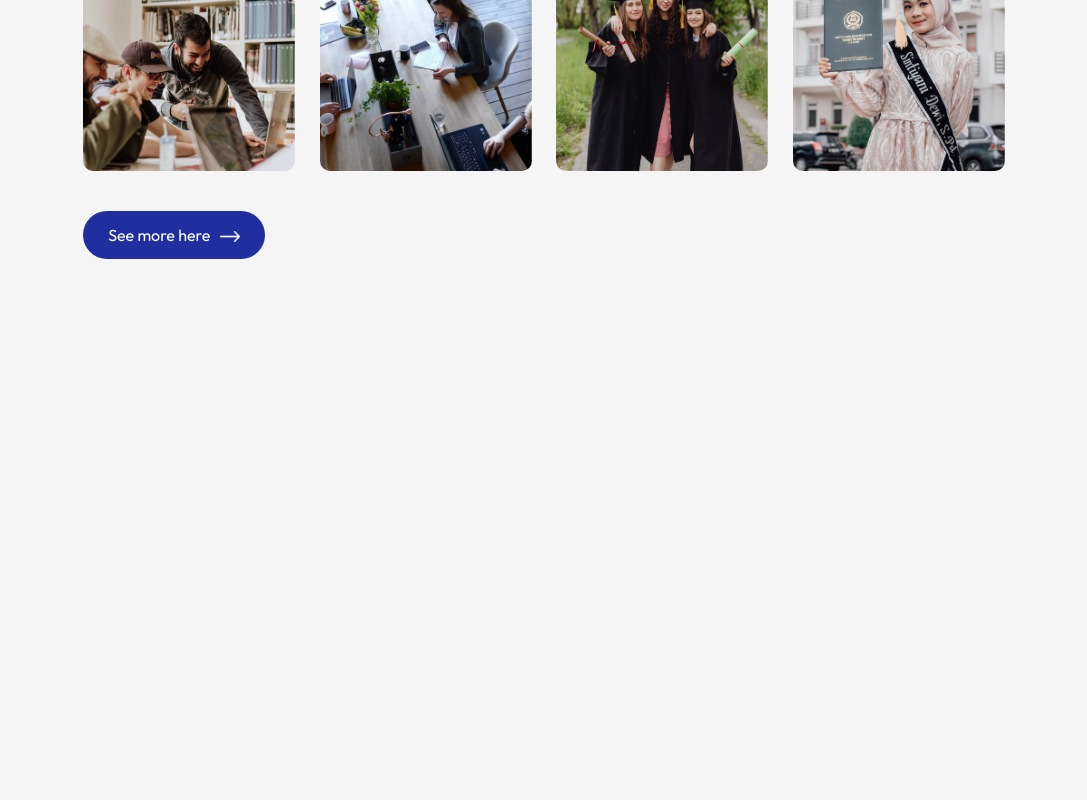
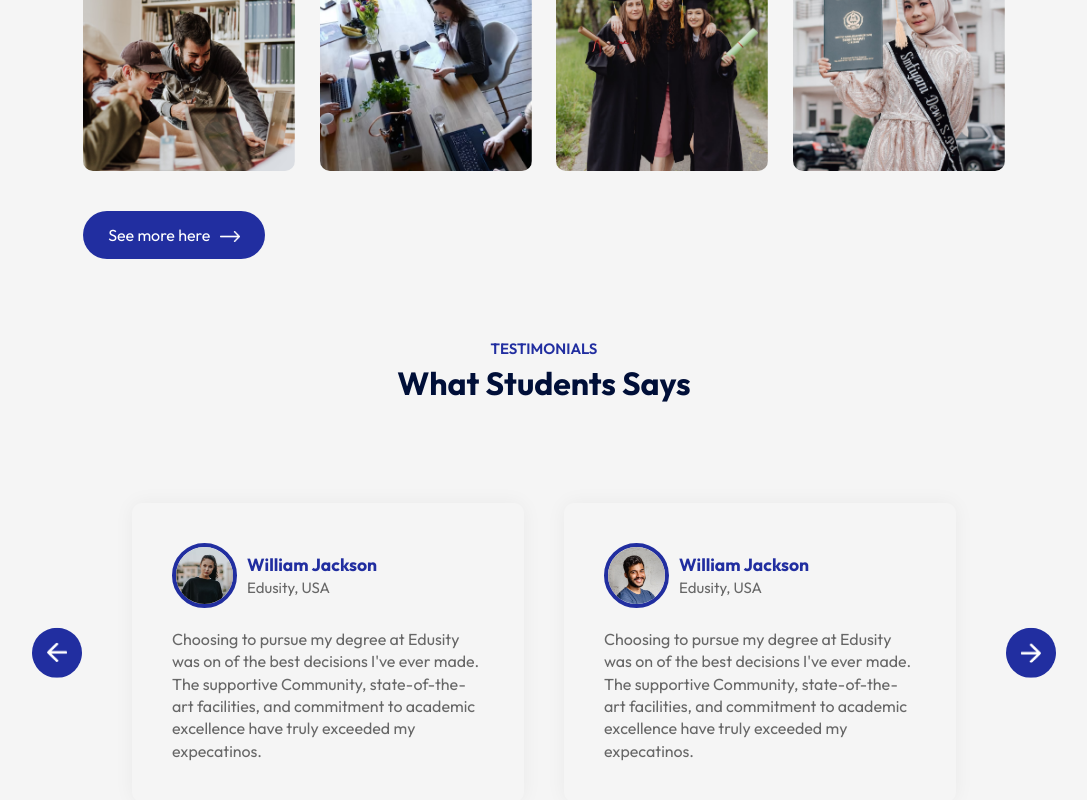
Before and after one commit to sarathks17/universityapplication, a React (Vite) app in the folder edusity/: page / in a window 1280 px wide. Shown: the part 2138-2938 px from the top of the page, without its empty margins (96-1183 px from the left). Before the commit the page ends 2477 px from the top, so only its background shows below. Built offline with nearby package versions, Linux system fonts and the light colour scheme.

Commit message:
Testimonials section completed woking on Contact section

```diff
--- a/edusity/src/App.jsx
+++ b/edusity/src/App.jsx
@@ -5,6 +5,7 @@
 import Title from './Components/Title/Title'
 import About from './Components/About/About'
 import Campus from './Components/Campus/Campus'
+import Testimonials from './Components/Testimonials/Testimonials'
 
 const App = () => {
   return (
@@ -17,6 +18,8 @@
       <About/>
       <Title subTitle='Gallery' title='Campus Photos'/>
       <Campus/>
+      <Title subTitle='TESTIMONIALS' title='What Students Says'/>
+      <Testimonials/>
       </div>
 
     </div>
--- a/edusity/src/Components/Campus/Campus.css
+++ b/edusity/src/Components/Campus/Campus.css
@@ -11,6 +11,5 @@
 .gallery img{
     width: 23%;
     border-radius: 10px;
-    justify-content: center;
-    align-items: center;
+
 }
--- /dev/null
+++ b/edusity/src/Components/Testimonials/Testimonials.css
@@ -0,0 +1,58 @@
+.testimonials{
+    margin: 80px auto;
+    padding: 0 80px;
+    position: relative;
+
+}
+.next-btn, .back-btn{
+    position: absolute;
+    top: 50%;
+    right: 0;
+    transform: translateY(-50%);
+    padding: 15px;
+    width: 50px;
+    border-radius: 50%;
+    cursor: pointer;
+    background: #212EA0;
+}
+.back-btn{
+    right: auto;
+    left: 0;
+}
+.slider{
+    overflow: hidden;
+
+}
+.slider ul{
+    display: flex;
+    width: 200%;
+    overflow-x: hidden;
+    transition: 0.5s;
+}
+.slider ul li{
+    list-style: none;
+    width: 50%;
+    padding: 20px;
+}
+.slide{
+    box-shadow: 0 0 20px rgba(0,0,0,0.05);
+    padding: 40px;
+    border-radius: 10px;
+    color: #676767;
+    line-height: 1.4;
+}
+.slide img{
+    width: 65px;
+    border-radius: 50%;
+    margin-right: 10px;
+    border: 4px solid #212EA0;
+}
+.user-info{
+    display: flex;
+    align-items: center;
+    margin-bottom: 20px;
+    font-size: 15px;
+}
+.user-info h3{
+    color: #212EA0;
+}
--- /dev/null
+++ b/edusity/src/Components/Testimonials/Testimonials.jsx
@@ -0,0 +1,104 @@
+import React, { useRef } from 'react'
+import './Testimonials.css'
+import next_icon from '../../assets/next-icon.png'
+import back_icon from '../../assets/back-icon.png'
+import user_1 from '../../assets/user-1.png'
+import user_2 from '../../assets/user-2.png'
+import user_3 from '../../assets/user-3.png'
+import user_4 from '../../assets/user-4.png'
+const Testimonials = () => {
+
+const slider = useRef();
+let tx = 0;
+
+const slideForward = () => {
+   if(tx > -50){
+    tx -= 25;
+   }
+   slider.current.style.transform = `translateX(${tx}%)`
+}
+const slideBackward = () => {
+   if(tx < 0){
+    tx += 25;
+   }
+   slider.current.style.transform = `translateX(${tx}%)`
+}
+
+
+  return (
+    <div className='testimonials'>
+      <img src={next_icon} alt='' className='next-btn' onClick={slideForward}/>
+      <img src={back_icon} alt='' className='back-btn' onClick={slideBackward}/>
+      <div className="slider">
+        <ul ref={slider}>
+            <li>
+                <div className="slide">
+                    <div className="user-info">
+                        <img src={user_1} alt=''/>
+                        <div>
+                            <h3>William Jackson</h3>
+                            <span>Edusity, USA</span>
+                        </div>
+                    </div>
+                    <p>Choosing to pursue my degree at Edusity was on of the
+                        best decisions I've ever made. The supportive Community,
+                        state-of-the-art facilities, and commitment to academic excellence
+                        have truly exceeded my expecatinos.
+                    </p>
+                </div>
+            </li>
+            <li>
+            <div className="slide">
+                    <div className="user-info">
+                        <img src={user_2} alt=''/>
+                        <div>
+                            <h3>William Jackson</h3>
+                            <span>Edusity, USA</span>
+                        </div>
+                    </div>
+                    <p>Choosing to pursue my degree at Edusity was on of the
+                        best decisions I've ever made. The supportive Community,
+                        state-of-the-art facilities, and commitment to academic excellence
+                        have truly exceeded my expecatinos.
+                    </p>
+                </div>
+            </li>
+            <li>
+            <div className="slide">
+                    <div className="user-info">
+                        <img src={user_3} alt=''/>
+                        <div>
+                            <h3>William Jackson</h3>
+                            <span>Edusity, USA</span>
+                        </div>
+                    </div>
+                    <p>Choosing to pursue my degree at Edusity was on of the
+                        best decisions I've ever made. The supportive Community,
+                        state-of-the-art facilities, and commitment to academic excellence
+                        have truly exceeded my expecatinos.
+                    </p>
+                </div>
+            </li>
+            <li>
+            <div className="slide">
+                    <div className="user-info">
+                        <img src={user_4} alt=''/>
+                        <div>
+                            <h3>William Jackson</h3>
+                            <span>Edusity, USA</span>
+                        </div>
+                    </div>
+                    <p>Choosing to pursue my degree at Edusity was on of the
+                        best decisions I've ever made. The supportive Community,
+                        state-of-the-art facilities, and commitment to academic excellence
+                        have truly exceeded my expecatinos.
+                    </p>
+                </div>
+            </li>
+        </ul>
+      </div>
+    </div>
+  )
+}
+
+export default Testimonials
```
